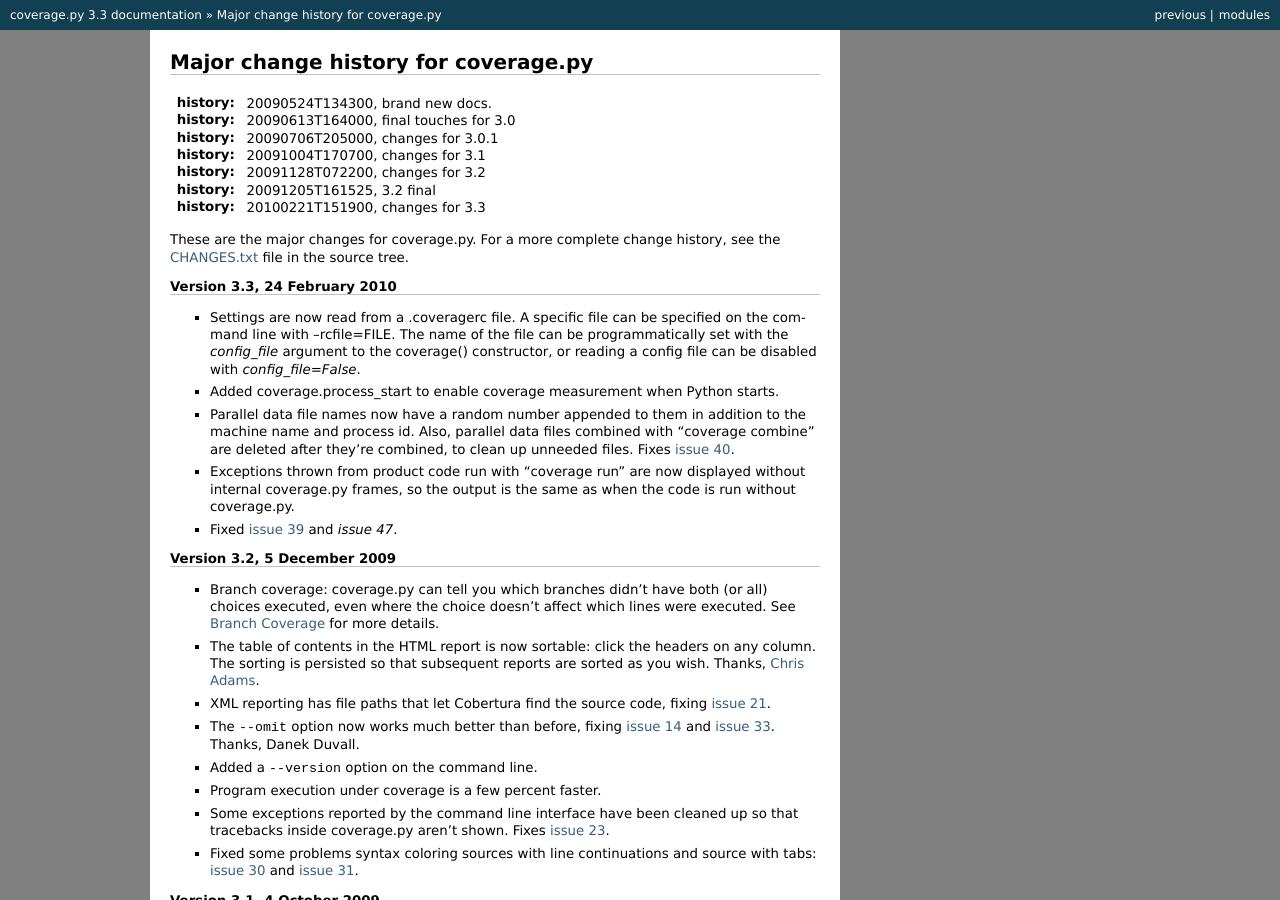
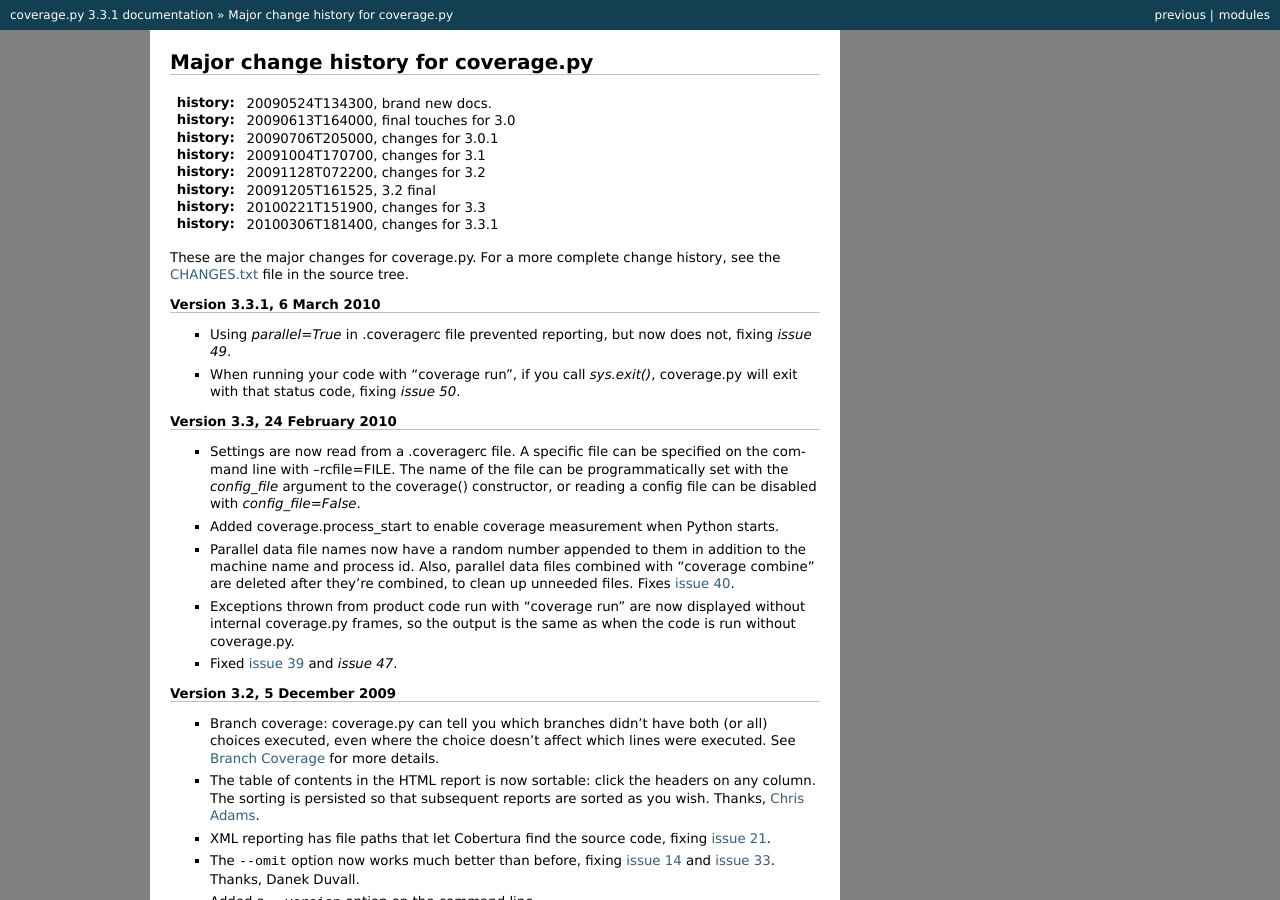
Before and after one commit to nedbat/coveragepy, a Sphinx documentation site: the page built from doc/changes.rst, in a window 1280 px wide and 900 px high. Built offline with Sphinx 7.4.7, drawn with Linux system fonts in a browser that asks for light colours; some of the changed text lies outside the part shown.

Commit message:
Make a real 3.3.1 release

```diff
--- a/CHANGES.txt
+++ b/CHANGES.txt
@@ -2,8 +2,8 @@
 Change history for Coverage.py
 ------------------------------
 
-Version 3.3.1
--------------
+Version 3.3.1, 6 March 2010
+---------------------------
 
 - Using `parallel=True` in .coveragerc file prevented reporting, but now does
   not, fixing `issue 49`.
--- a/doc/changes.rst
+++ b/doc/changes.rst
@@ -11,11 +11,25 @@
 :history: 20091128T072200, changes for 3.2
 :history: 20091205T161525, 3.2 final
 :history: 20100221T151900, changes for 3.3
+:history: 20100306T181400, changes for 3.3.1
 
 These are the major changes for coverage.py.  For a more complete change
 history, see the `CHANGES.txt`_ file in the source tree.
 
 .. _CHANGES.txt: http://bitbucket.org/ned/coveragepy/src/tip/CHANGES.txt
+
+
+Version 3.3.1, 6 March 2010
+---------------------------
+
+- Using `parallel=True` in .coveragerc file prevented reporting, but now does
+  not, fixing `issue 49`.
+
+- When running your code with "coverage run", if you call `sys.exit()`,
+  coverage.py will exit with that status code, fixing `issue 50`.
+
+.. _issue 49: http://bitbucket.org/ned/coveragepy/issue/49
+.. _issue 50: http://bitbucket.org/ned/coveragepy/issue/50
 
 
 Version 3.3, 24 February 2010
--- a/doc/conf.py
+++ b/doc/conf.py
@@ -47,9 +47,9 @@
 # built documents.
 #
 # The short X.Y version.
-version = '3.3'
+version = '3.3.1'
 # The full version, including alpha/beta/rc tags.
-release = '3.3'
+release = '3.3.1'
 
 # The language for content autogenerated by Sphinx. Refer to documentation
 # for a list of supported languages.
--- a/doc/index.rst
+++ b/doc/index.rst
@@ -11,6 +11,7 @@
 :history: 20091127T155100, version 3.2
 :history: 20091205T161429, version 3.2 for real.
 :history: 20100224T204700, version 3.3
+:history: 20100306T181500, version 3.3.1
 
 Coverage.py is a tool for measuring code coverage of Python programs. It
 monitors your program, noting which parts of the code have been executed, then
@@ -20,7 +21,7 @@
 can show which parts of your product code are being exercised by tests, and
 which are not.
 
-The latest version is 3.3, released 24 Februrary 2010.
+The latest version is 3.3.1, released 6 March 2010.
 It is supported on Python 2.3 through 3.1.
 
 
```
